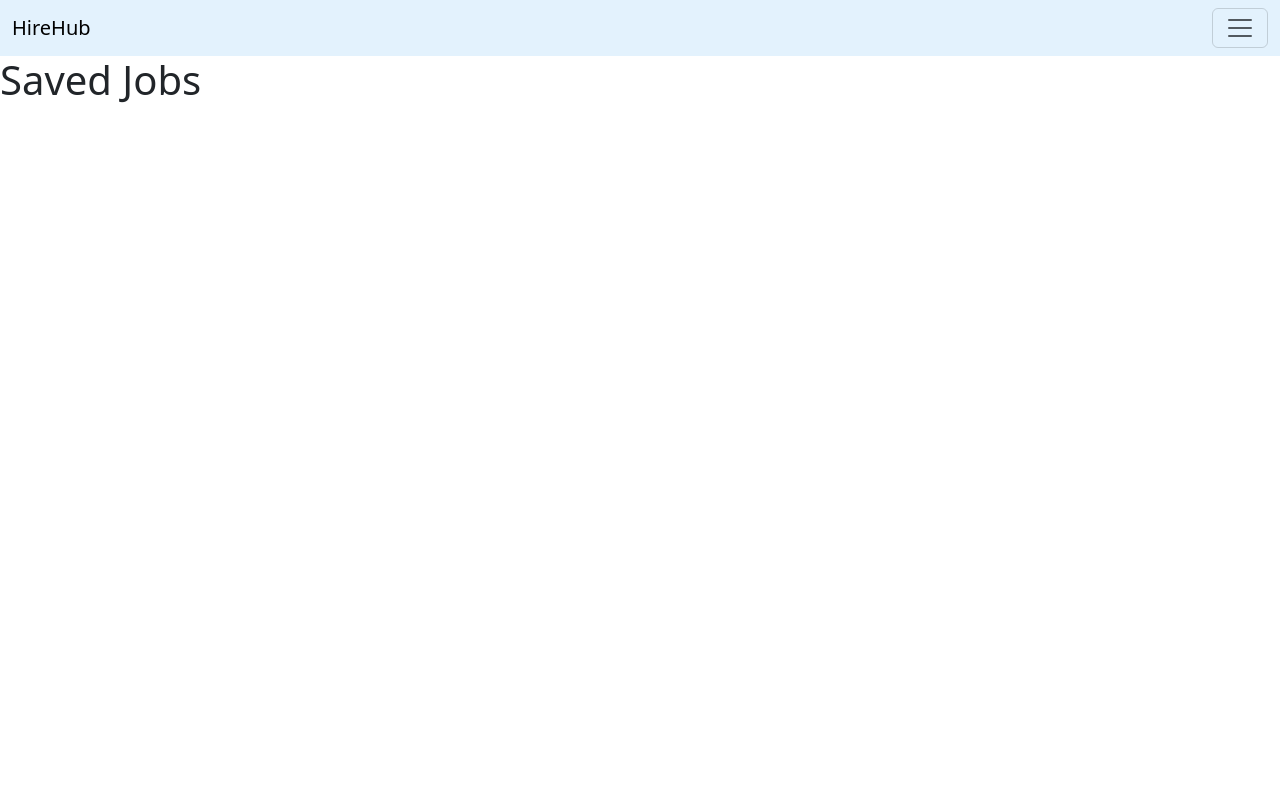
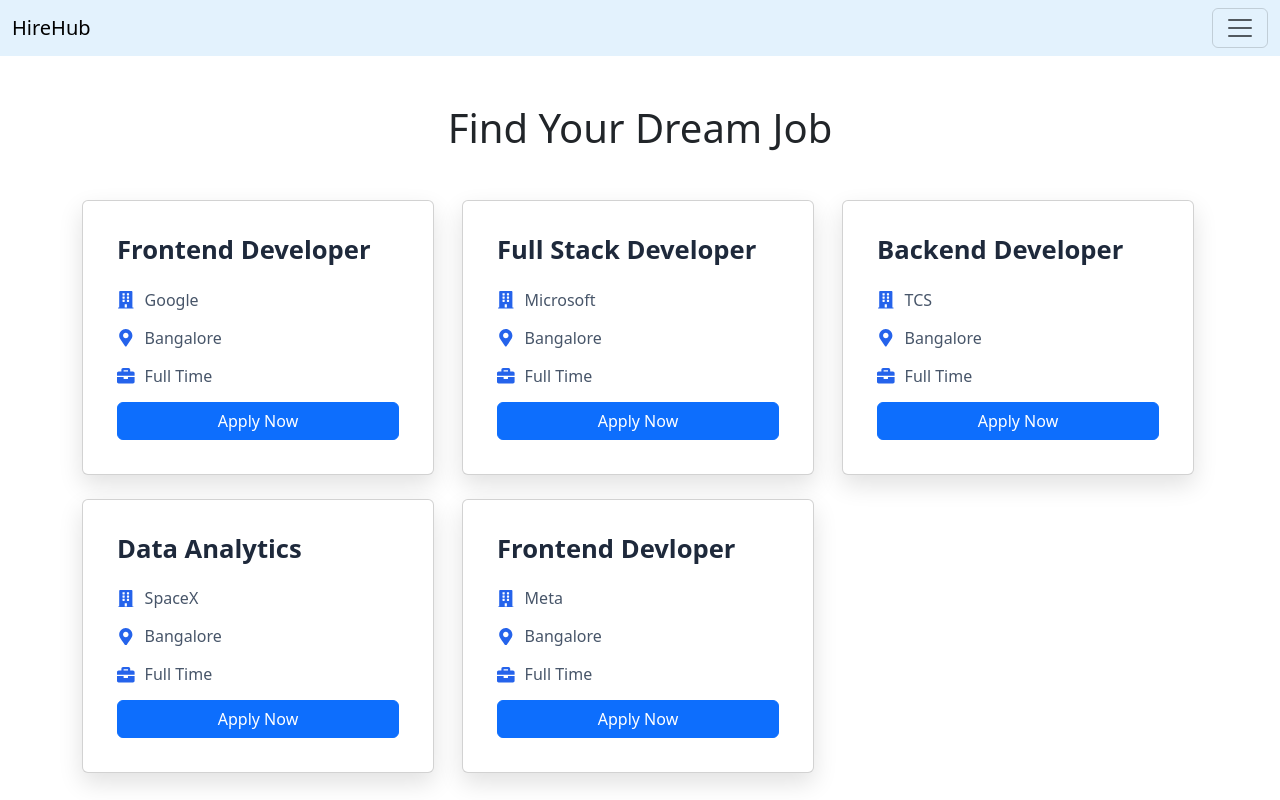
Before and after one commit to Himanshu18078/React-Projects, a React (Vite) app in the folder 2 Job Portal Dashboard/hirehub/: page /jobs in a window 1280 px wide. Built offline with nearby package versions, Linux system fonts and the light colour scheme.

Commit message:
Added Job Card

```diff
--- a/2 Job Portal Dashboard/hirehub/src/App.css
+++ b/2 Job Portal Dashboard/hirehub/src/App.css
@@ -1,184 +1,3 @@
-.counter {
-  font-size: 16px;
-  padding: 5px 10px;
-  border-radius: 5px;
-  color: var(--accent);
-  background: var(--accent-bg);
-  border: 2px solid transparent;
-  transition: border-color 0.3s;
-  margin-bottom: 24px;
-
-  &:hover {
-    border-color: var(--accent-border);
-  }
-  &:focus-visible {
-    outline: 2px solid var(--accent);
-    outline-offset: 2px;
-  }
+body {
+  background-color: #f5f7fb;
 }
-
-.hero {
-  position: relative;
-
-  .base,
-  .framework,
-  .vite {
-    inset-inline: 0;
-    margin: 0 auto;
-  }
-
-  .base {
-    width: 170px;
-    position: relative;
-    z-index: 0;
-  }
-
-  .framework,
-  .vite {
-    position: absolute;
-  }
-
-  .framework {
-    z-index: 1;
-    top: 34px;
-    height: 28px;
-    transform: perspective(2000px) rotateZ(300deg) rotateX(44deg) rotateY(39deg)
-      scale(1.4);
-  }
-
-  .vite {
-    z-index: 0;
-    top: 107px;
-    height: 26px;
-    width: auto;
-    transform: perspective(2000px) rotateZ(300deg) rotateX(40deg) rotateY(39deg)
-      scale(0.8);
-  }
-}
-
-#center {
-  display: flex;
-  flex-direction: column;
-  gap: 25px;
-  place-content: center;
-  place-items: center;
-  flex-grow: 1;
-
-  @media (max-width: 1024px) {
-    padding: 32px 20px 24px;
-    gap: 18px;
-  }
-}
-
-#next-steps {
-  display: flex;
-  border-top: 1px solid var(--border);
-  text-align: left;
-
-  & > div {
-    flex: 1 1 0;
-    padding: 32px;
-    @media (max-width: 1024px) {
-      padding: 24px 20px;
-    }
-  }
-
-  .icon {
-    margin-bottom: 16px;
-    width: 22px;
-    height: 22px;
-  }
-
-  @media (max-width: 1024px) {
-    flex-direction: column;
-    text-align: center;
-  }
-}
-
-#docs {
-  border-right: 1px solid var(--border);
-
-  @media (max-width: 1024px) {
-    border-right: none;
-    border-bottom: 1px solid var(--border);
-  }
-}
-
-#next-steps ul {
-  list-style: none;
-  padding: 0;
-  display: flex;
-  gap: 8px;
-  margin: 32px 0 0;
-
-  .logo {
-    height: 18px;
-  }
-
-  a {
-    color: var(--text-h);
-    font-size: 16px;
-    border-radius: 6px;
-    background: var(--social-bg);
-    display: flex;
-    padding: 6px 12px;
-    align-items: center;
-    gap: 8px;
-    text-decoration: none;
-    transition: box-shadow 0.3s;
-
-    &:hover {
-      box-shadow: var(--shadow);
-    }
-    .button-icon {
-      height: 18px;
-      width: 18px;
-    }
-  }
-
-  @media (max-width: 1024px) {
-    margin-top: 20px;
-    flex-wrap: wrap;
-    justify-content: center;
-
-    li {
-      flex: 1 1 calc(50% - 8px);
-    }
-
-    a {
-      width: 100%;
-      justify-content: center;
-      box-sizing: border-box;
-    }
-  }
-}
-
-#spacer {
-  height: 88px;
-  border-top: 1px solid var(--border);
-  @media (max-width: 1024px) {
-    height: 48px;
-  }
-}
-
-.ticks {
-  position: relative;
-  width: 100%;
-
-  &::before,
-  &::after {
-    content: '';
-    position: absolute;
-    top: -4.5px;
-    border: 5px solid transparent;
-  }
-
-  &::before {
-    left: 0;
-    border-left-color: var(--border);
-  }
-  &::after {
-    right: 0;
-    border-right-color: var(--border);
-  }
-}
--- a/2 Job Portal Dashboard/hirehub/src/App.jsx
+++ b/2 Job Portal Dashboard/hirehub/src/App.jsx
@@ -3,6 +3,7 @@ import Jobs from "./pages/Jobs/Jobs"
 import SavedJobs from "./pages/SavedJobs/SavedJobs"
 import Home from "./pages/Home/Home"
 import Navbar from "./components/Navbar/Navbar"
+import "./App.css";
 function App() {
   return (<>
     <Navbar />
--- /dev/null
+++ b/2 Job Portal Dashboard/hirehub/src/components/JobCard/JobCard.jsx
@@ -0,0 +1,30 @@
+import { FaBuilding, FaMapMarkerAlt, FaBriefcase } from "react-icons/fa";
+import styles from "./JobCard.module.css";
+
+const JobCard = ({ title, company, location, type }) => {
+  return (
+    <div className={`card ${styles.card}`}>
+      <div className="card-body">
+        <h4 className={styles.title}>{title}</h4>
+
+        <p className={styles.info}>
+          <FaBuilding /> {company}
+        </p>
+
+        <p className={styles.info}>
+          <FaMapMarkerAlt /> {location}
+        </p>
+
+        <p className={styles.info}>
+          <FaBriefcase /> {type}
+        </p>
+
+        <button className={`btn btn-primary ${styles.button}`}>
+          Apply Now
+        </button>
+      </div>
+    </div>
+  );
+};
+
+export default JobCard;
--- /dev/null
+++ b/2 Job Portal Dashboard/hirehub/src/components/JobCard/JobCard.module.css
@@ -0,0 +1,48 @@
+.card {
+  width: 22rem;
+  height: 100%;
+  display: flex;
+  flex-direction: column;
+  background: #ffffff;
+  border: none;
+  border-radius: 16px;
+  padding: 18px;
+  box-shadow: 0 10px 25px rgba(0, 0, 0, 0.12);
+  transition: all 0.3s ease;
+}
+
+.card:hover {
+  transform: translateY(-8px);
+  cursor: pointer;
+  box-shadow: 0 15px 35px rgba(0, 0, 0, 0.18);
+}
+
+.title {
+  font-size: 1.6rem;
+  font-weight: 700;
+  color: #1e293b;
+  margin-bottom: 22px;
+}
+
+.info {
+  display: flex;
+  align-items: center;
+  gap: 10px;
+  color: #475569;
+  font-size: 1rem;
+  margin-bottom: 14px;
+}
+
+.info svg {
+  color: #2563eb;
+  font-size: 1.1rem;
+}
+
+.button {
+  width: 100%;
+  margin-top: auto;
+  border-radius: 10px;
+  padding: 10px;
+  font-size: 1rem;
+  font-weight: 600;
+}
--- a/2 Job Portal Dashboard/hirehub/src/main.jsx
+++ b/2 Job Portal Dashboard/hirehub/src/main.jsx
@@ -1,9 +1,9 @@
 import { createRoot } from "react-dom/client";
 import App from "./App.jsx";
+import "./App.css";
 import "bootstrap/dist/css/bootstrap.min.css";
 import "bootstrap/dist/js/bootstrap.bundle.min.js";
 import { BrowserRouter } from "react-router-dom";
-
 createRoot(document.getElementById("root")).render(
   <BrowserRouter>
     <App />
--- a/2 Job Portal Dashboard/hirehub/src/pages/Jobs/Jobs.jsx
+++ b/2 Job Portal Dashboard/hirehub/src/pages/Jobs/Jobs.jsx
@@ -1,4 +1,25 @@
-const Jobs = () =>{
-  return <h1>Saved Jobs</h1>
-}
+import jobs from "../../data/jobs";
+import JobCard from "../../components/JobCard/JobCard";
+
+const Jobs = () => {
+  return (
+    <div className="container mt-5">
+      <h1 className="text-center mb-5">Find Your Dream Job</h1>
+
+      <div className="row g-4">
+        {jobs.map((job) => (
+          <div className="col-lg-4 col-md-6 col-sm-12" key={job.id}>
+            <JobCard
+              title={job.title}
+              company={job.company}
+              location={job.location}
+              type={job.type}
+            />
+          </div>
+        ))}
+      </div>
+    </div>
+  );
+};
+
 export default Jobs;
--- /dev/null
+++ b/2 Job Portal Dashboard/hirehub/src/pages/Jobs/Jobs.module.css
@@ -0,0 +1,3 @@
+h1{
+  font-family: 'Segoe UI', Tahoma, Geneva, Verdana, sans-serif;
+}
```
